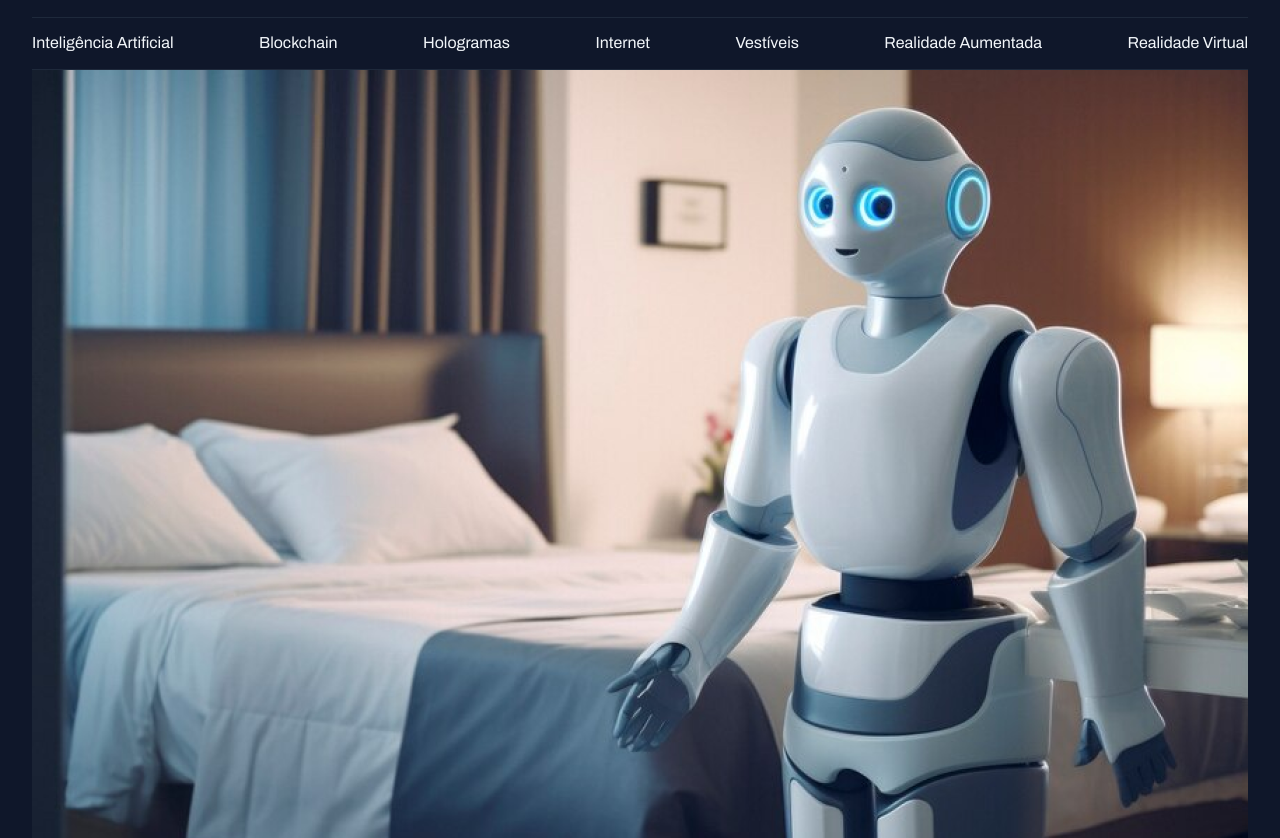
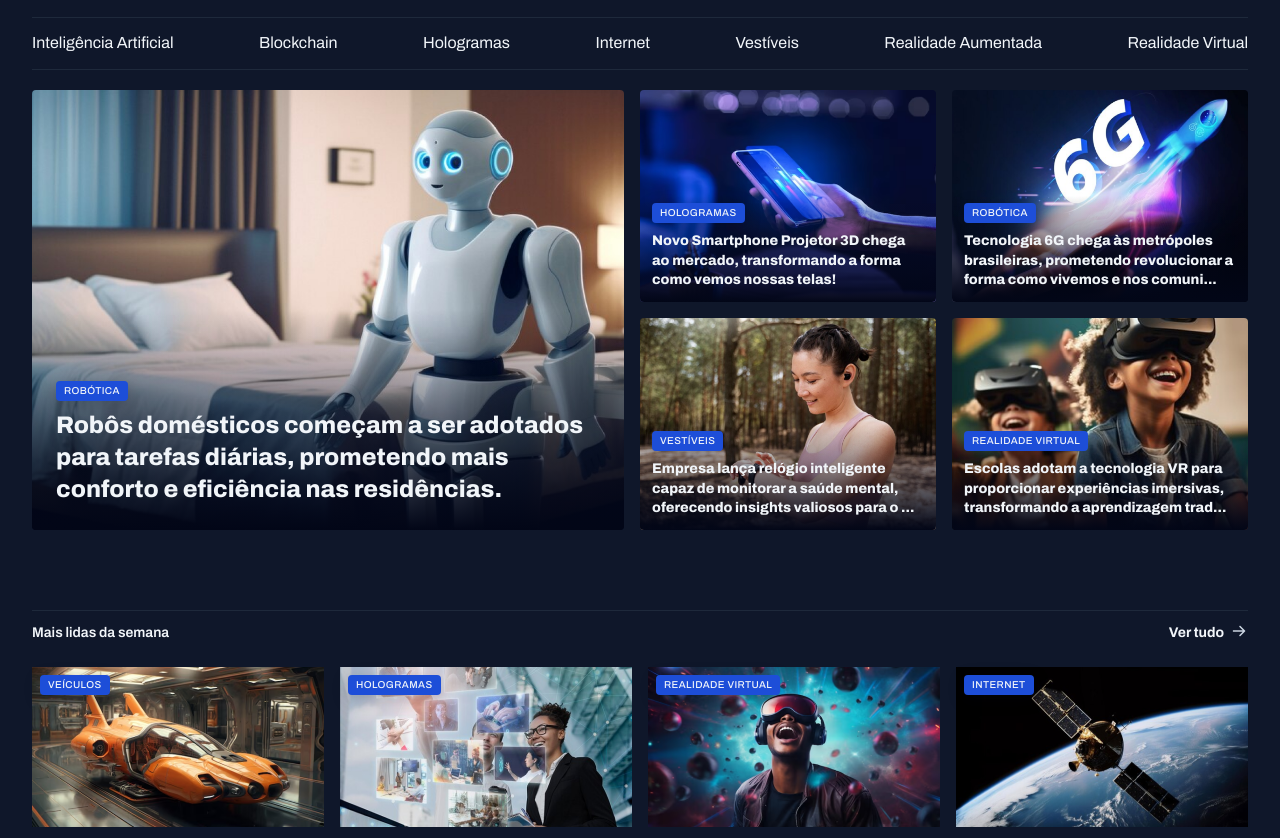
Before and after one commit to winiicastanha/portal-noticias-rocketseat, a plain HTML site: page index.html in a window 1280 px wide. Shown: the part 45-883 px from the top of the page. Drawn offline with Linux system fonts and the light colour scheme.

Commit message:
criando e aplicando estilos nas sections

```diff
--- a/index.html
+++ b/index.html
@@ -36,26 +36,92 @@
   </header>
 
   <main class="grid container">
-    <section id="featured" class="grid grid-flow-col">
-      <div>
+    <section id="featured" class="grid grid-flow-col gap-16">
+      <figure class="card">
         <img src="assets/images/Image 01.png" alt="">
+
+        <figcaption>
+          <span class="content-tag">Robótica</span>
+          <h2 class="text-2xl">
+            Robôs domésticos começam a ser adotados para tarefas diárias, prometendo mais conforto e eficiência nas residências.
+          </h2>
+        </figcaption>
+      </figure>
+
+      <div class="grid grid-cols-2 gap-16">
+        <figure class="card" >
+          <img src="assets/images/Image 02.png" alt="">
+          <figcaption>
+          <span class="content-tag">Hologramas</span>
+          <h2 class="text-lg">
+            Novo Smartphone Projetor 3D chega ao mercado, transformando a forma como vemos nossas telas!
+          </h2>
+        </figcaption>
+
+        </figure>
+        <figure class="card">
+          <img src="assets/images/Image 03.png" alt="">
+          <figcaption>
+          <span class="content-tag">Robótica</span>
+          <h2 class="text-lg">
+            Tecnologia 6G chega às metrópoles brasileiras, prometendo revolucionar a forma como vivemos e nos comuni...
+          </h2>
+        </figcaption>
+        </figure>
+        <figure class="card">
+          <img src="assets/images/Image 04.png" alt="">
+          <figcaption>
+          <span class="content-tag">Vestíveis</span>
+          <h2 class="text-lg">
+            Empresa lança relógio inteligente capaz de monitorar a saúde mental, oferecendo insights valiosos para o ...
+          </h2>
+        </figcaption>
+        </figure>
+        <figure class="card">
+          <img src="assets/images/Image 05.png" alt="">
+          <figcaption>
+          <span class="content-tag">Realidade Virtual</span>
+          <h2 class="text-lg">
+            Escolas adotam a tecnologia VR para proporcionar experiências imersivas, transformando a aprendizagem trad...
+          </h2>
+        </figcaption>
+        </figure>
       </div>
     </section>
 
-    <div>
-      <div>
-        <img src="assets/images/Image 02.png" alt="">
+    <section id="weekly">
+      <header class="grid grid-flow-col">
+        <h3>Mais lidas da semana</h3>
+        <a href="#" class="grid grid-flow-col">
+          <strong>Ver tudo</strong>
+          <span></span>
+        </a>
+      </header>
+
+      <div class="grid gap-16">
+        <figure>
+          <span class="content-tag">veículos</span>
+          <img src="assets/images/Image 06.png" alt="">
+          <p>Protótipo de veículo voador é apresentado, marcando o início da era dos transportes aéreos pesso...</p>
+        </figure>
+        <figure>
+          <span class="content-tag">Hologramas</span>
+          <img src="assets/images/Image 07.png" alt="">
+          <p>Plataforma de videoconferência apresenta nova função de hologramas, tornando as chamada...</p>
+        </figure>
+        <figure>
+          <span class="content-tag">Realidade virtual</span>
+          <img src="assets/images/Image 08.png" alt="">
+          <p>Nova geração de consoles de videogame é lançada, trazendo gráficos ultra-realistas e experiên...</p>
+        </figure>
+        <figure>
+          <span class="content-tag">Internet</span>
+          <img src="assets/images/Image 09.png" alt="">
+          <p>Projeto busca oferecer internet de alta velocidade em áreas remotas através de satélites.</p>
+        </figure>
       </div>
-      <div>
-        <img src="assets/images/Image 03.png" alt="">
-      </div>
-      <div>
-        <img src="assets/images/Image 04.png" alt="">
-      </div>
-      <div>
-        <img src="assets/images/Image 05.png" alt="">
-      </div>
-    </div>
+    </section>
+
   </main>
 </body>
 </html>
--- a/styles/global.css
+++ b/styles/global.css
@@ -39,16 +39,28 @@ h1, h2, h3{
   font: inherit;
 }
 
+img{
+  max-width: 100%;
+}
+
 .container{
   max-width: 1280px;
   padding-inline: 32px;
   margin-inline: auto;
 }
-
-.grid{
-  display: grid;
+main{
+  margin-top: 20px;
+  gap: 80px;
 }
 
-.grid-flow-col{
-  grid-auto-flow: column;
+.content-tag{
+  display: inline-block;
+  background-color: var(--brand-color-dark);
+  padding: 4px 8px;
+  border-radius: 4px;
+  font: 500 10px/1.2 var(--font-family);
+  text-transform: uppercase;
+  letter-spacing: 0.04em;
+  color: var(--text-color-primary);
+  box-shadow: 0px 4px 16px rgba(2, 6, 23, 0.25);
 }
--- a/styles/index.css
+++ b/styles/index.css
@@ -1,2 +1,4 @@
 @import url(global.css);
+@import url(utility.css);
 @import url(header.css);
+@import url(sections.css);
--- /dev/null
+++ b/styles/sections.css
@@ -0,0 +1,81 @@
+section header{
+  border-top: 1px solid var(--stroke-color);
+  padding-block: 12px 24px;
+  font: var(--text-span);
+
+  a{
+    justify-self: end;
+    align-items: center;
+    gap: 8px;
+
+    span {
+      background-image: url(../assets/icons/arrow-right.svg);
+      background-repeat: no-repeat;
+      width: 16px;
+      height: 16px;
+    }
+    &:hover span{
+      background-image: url(../assets/icons/ArrowRightHover.svg);
+    }
+  }
+}
+
+#featured{
+  img {
+    height: 100%;
+    object-fit: cover;
+  }
+
+  .card{
+    border-radius: 4px;
+    overflow: hidden;
+    position: relative;
+
+    &::before{
+      content: "";
+      position: absolute;
+      inset: 0;
+      top: 50%;
+      background: linear-gradient(180deg, rgba(2, 6, 23, 0) 0%, #020617 100%);
+    }
+
+    figcaption{
+      position: absolute;
+      bottom: 0;
+      padding: 24px;
+
+      &:has(.text-lg){
+        padding: 12px;
+      }
+
+      h2{
+        margin-top: 8px;
+      }
+    }
+
+  }
+}
+
+#weekly{
+
+  &>div{
+    grid-template-columns: repeat(4, 292px);
+  }
+
+  img{
+    height: 160px;
+  }
+
+  figure{
+    position: relative;
+  }
+  .content-tag{
+    position: absolute;
+    top: 8px;
+    left: 8px;
+  }
+  p{
+    margin-top:  8px;
+    font-weight: 800;
+  }
+}
--- /dev/null
+++ b/styles/utility.css
@@ -0,0 +1,28 @@
+.grid{
+  display: grid;
+}
+
+.grid-flow-col{
+  grid-auto-flow: column;
+}
+
+.grid-cols-2{
+  grid-template-columns: 1fr 1fr;
+}
+
+.gap-16{
+  gap: 16px;
+}
+
+.text-2xl{
+  font: var(--h1);
+}
+.text-xl{
+  font: var(--h2);
+}
+.text-lg{
+  font: var(--h3);
+}
+.text-sm{
+  font: var(--text-sm);
+}
```
Also changed, not shown: assets/icons/ArrowRightHover.svg.
